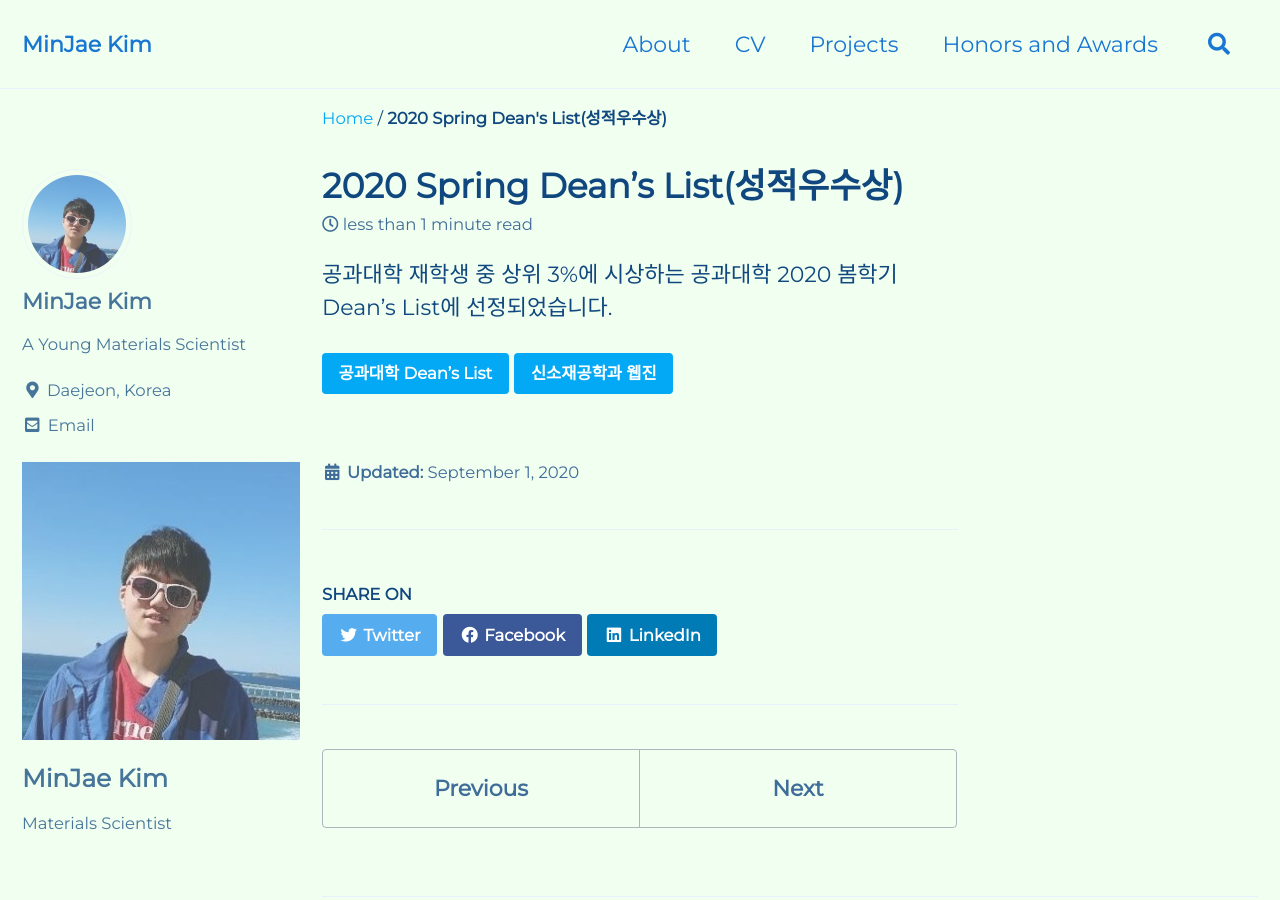
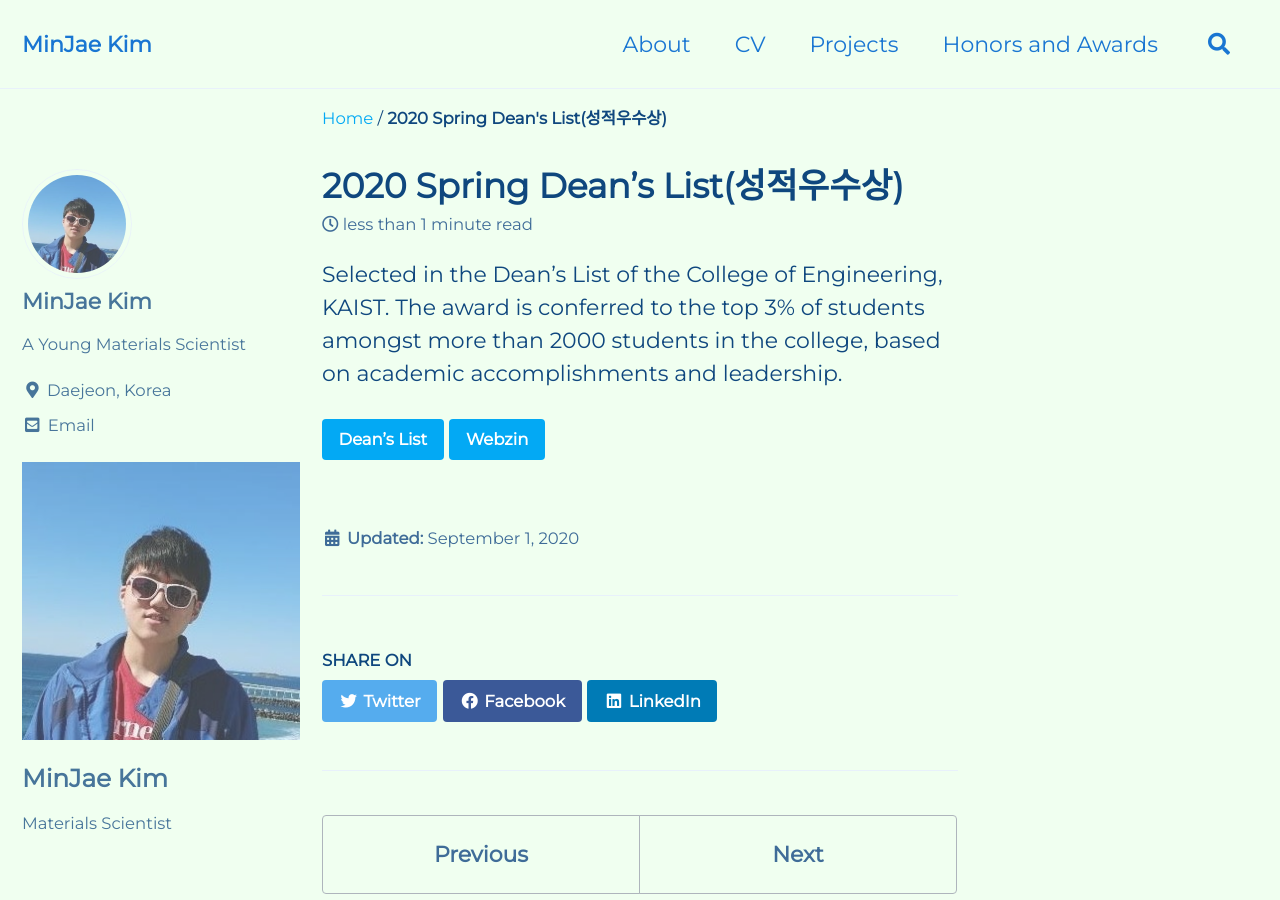
Before and after one commit to mj3259/mj3259.github.io, a Jekyll site: the page built from _posts/2020-09-01-deanslist2020spring.md, in a window 1280 px wide and 900 px high. Built offline with Jekyll 4.4.1, drawn with Linux system fonts in a browser that asks for light colours; cached includes are drawn as plain includes.

Commit message:
Update 2020-09-01-deanslist2020spring.md

```diff
--- a/_posts/2020-09-01-deanslist2020spring.md
+++ b/_posts/2020-09-01-deanslist2020spring.md
@@ -11,7 +11,7 @@ sidebar:
     text: "Materials Scientist"
 ---
 
-공과대학 재학생 중 상위 3%에 시상하는 공과대학 2020 봄학기 Dean's List에 선정되었습니다.
+Selected in the Dean’s List of the College of Engineering, KAIST. The award is conferred to the top 3% of students amongst more than 2000 students in the college, based on academic accomplishments and leadership.
 
-[공과대학 Dean's List](https://engineering.kaist.ac.kr/student/dean){: .btn .btn--info}
-[신소재공학과 웹진](https://mse.kaist.ac.kr/webzine/2010/sub_01.html){: .btn .btn--info}
+[Dean's List](https://engineering.kaist.ac.kr/student/dean){: .btn .btn--info}
+[Webzin](https://mse.kaist.ac.kr/webzine/2010/sub_01.html){: .btn .btn--info}
```
